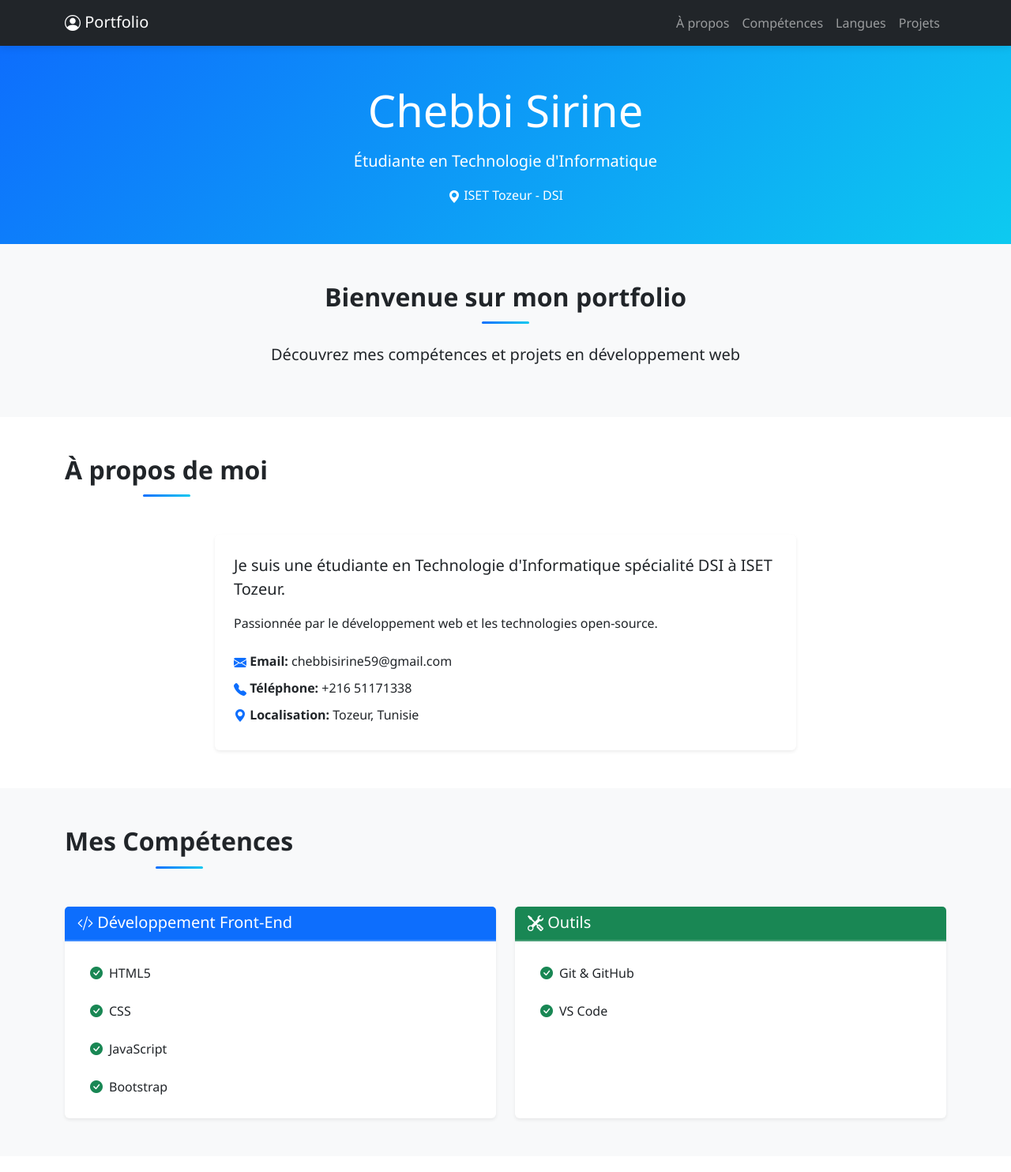
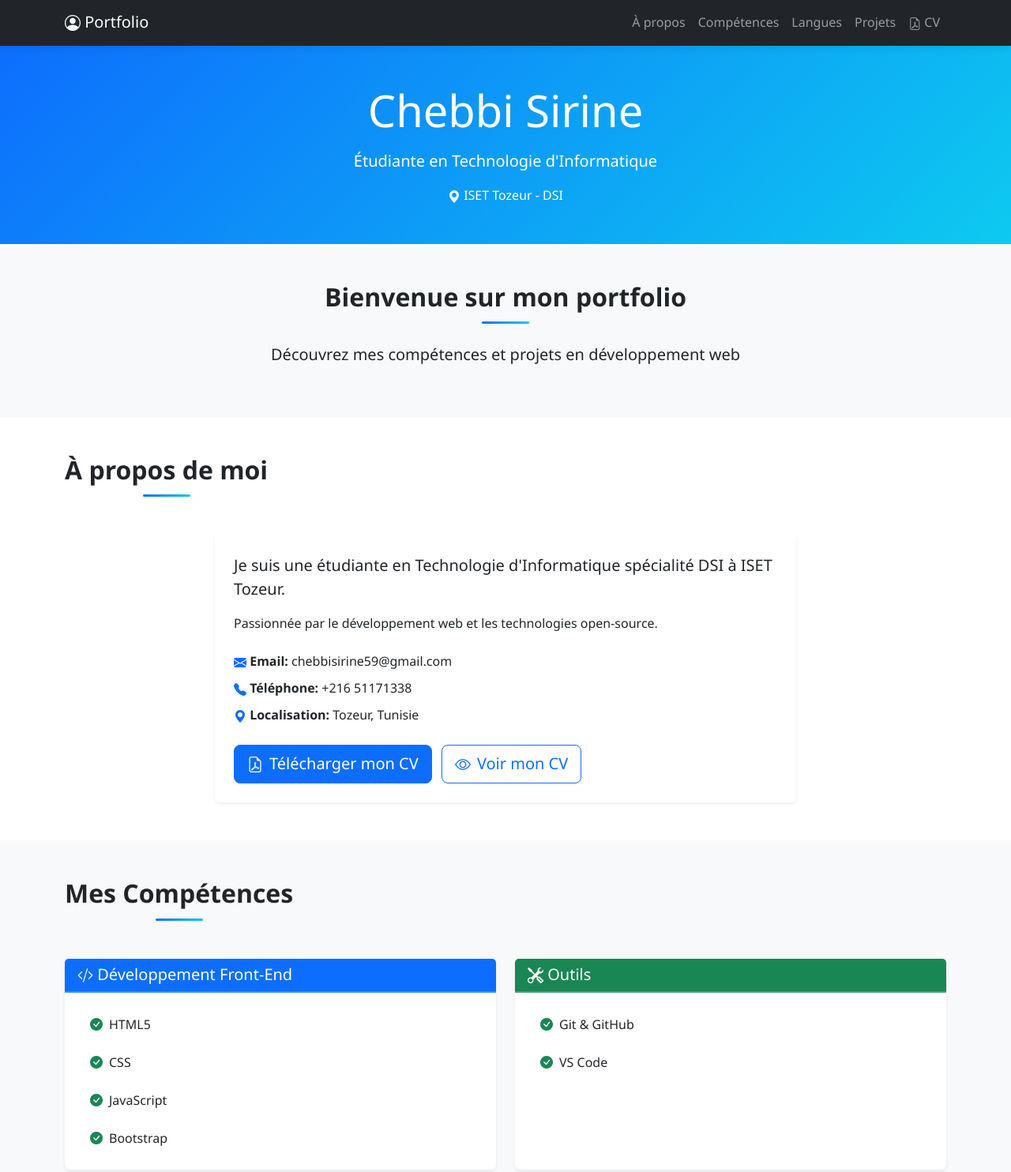
Before and after one commit to sirinechebbi/sirinechebbi.github.io, a plain HTML site: page index.html in a window 1280 px wide. Shown: the top 1484 px of the page at 79% size. Drawn offline with nearby package versions, Linux system fonts and the light colour scheme.

Commit message:
Ajouter une fonctionnalité pour voir et télécharger le CV en PDF

```diff
--- a/index.html
+++ b/index.html
@@ -21,6 +21,9 @@
                     <li class="nav-item"><a class="nav-link" href="#competences">Compétences</a></li>
                     <li class="nav-item"><a class="nav-link" href="#langue">Langues</a></li>
                     <li class="nav-item"><a class="nav-link" href="#projets">Projets</a></li>
+                    <li class="nav-item"><a class="nav-link" href="cv/CV_Sirine_Chebbi.pdf" download>
+        <i class="bi bi-file-earmark-pdf me-1"></i>CV
+    </a></li>
                 </ul>
             </div>
         </div>
@@ -32,6 +35,7 @@
             <p class="lead">Étudiante en Technologie d'Informatique</p>
             <p class="mb-0"><i class="bi bi-geo-alt-fill"></i> ISET Tozeur - DSI</p>
         </div>
+
     </header>
 
     <section id="accueil" class="py-5 bg-light">
@@ -54,7 +58,16 @@
                                 <p class="mb-2"><i class="bi bi-envelope-fill text-primary"></i> <strong>Email:</strong> chebbisirine59@gmail.com</p>
                                 <p class="mb-2"><i class="bi bi-telephone-fill text-primary"></i> <strong>Téléphone:</strong> +216 51171338</p>
                                 <p class="mb-2"><i class="bi bi-geo-alt-fill text-primary"></i> <strong>Localisation:</strong> Tozeur, Tunisie</p>
+
                             </div>
+                            <div class="mt-4">
+    <a href="http://127.0.0.1:5500/index.html#about" class="btn btn-primary btn-lg" download>
+        <i class="bi bi-file-earmark-pdf me-2"></i>Télécharger mon CV
+    </a>
+    <a href="cv/CV_Sirine_Chebbi.pdf" class="btn btn-outline-primary btn-lg ms-2" target="_blank">
+        <i class="bi bi-eye me-2"></i>Voir mon CV
+    </a>
+</div>
                         </div>
                     </div>
                 </div>
@@ -204,6 +217,7 @@
                     </p>
                 </div>
             </div>
+
             <div class="row mt-3">
                 <div class="col text-center">
                     <a href="https://github.com/sirinechebbi" class="text-white me-3"><i class="bi bi-github fs-4"></i></a>
```
